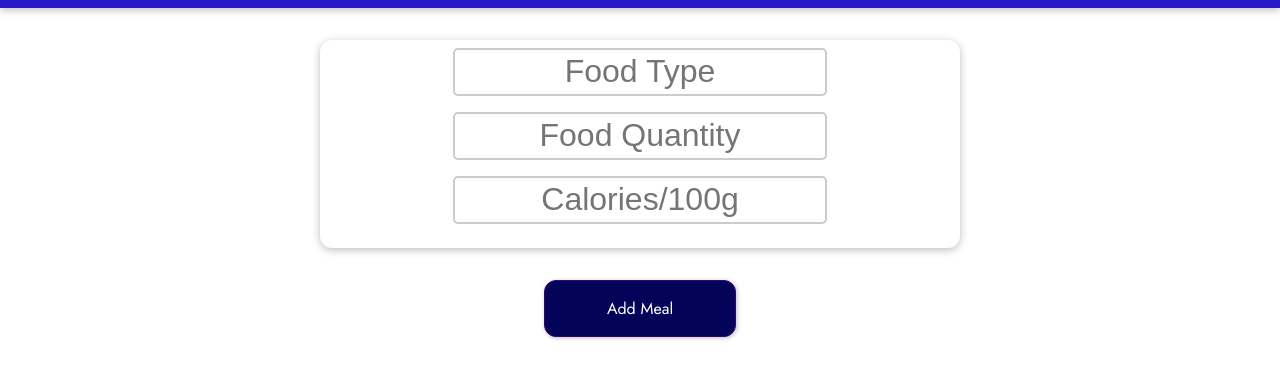
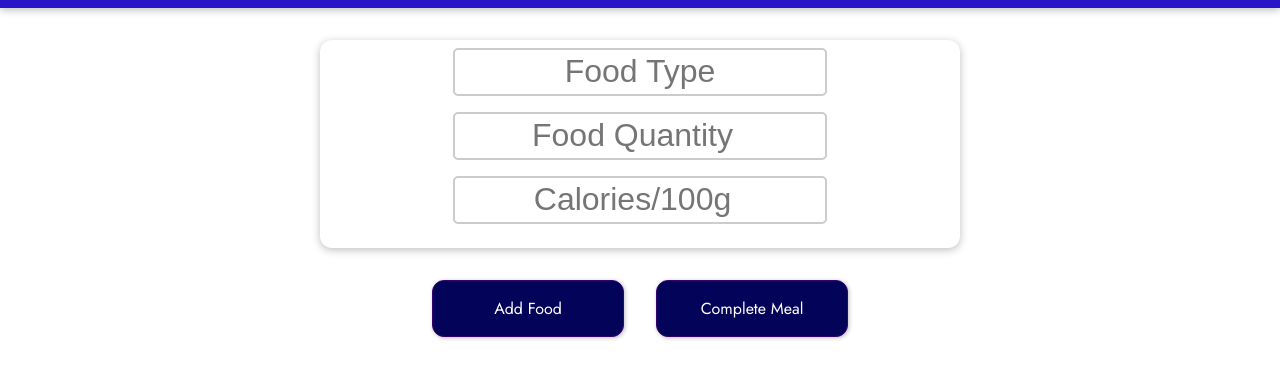
Before and after one commit to StanciuDragosIoan/calories_app_vue_js, a plain HTML site: page index.html in a window 1280 px wide. Shown: the part 97-476 px from the top of the page. Drawn offline with nearby package versions, Linux system fonts and the light colour scheme.

Commit message:
Add files via upload

```diff
--- a/app.js
+++ b/app.js
@@ -70,6 +70,10 @@ const app = Vue.createApp({
 
         grab100(e) {
             this.mealState.caloriesPer100 = e.target.value;
+        },
+
+        completeMeal() {
+            alert("meal complete..");
         }
     }
 });
--- a/index.html
+++ b/index.html
@@ -19,11 +19,12 @@
     <div id="game">
       <section id="monster" class="container">
         <input v-model="mealState.type" @change="grabType" class="field" placeholder="Food Type" type="text">
-        <input v-model="mealState.quantity"  @change="grabQuantity"  class="field" placeholder="Food Quantity" type="text">
-        <input v-model="mealState.caloriesPer100"  @change="grab100"  class="field" placeholder="Calories/100g" type="text">
+        <input type="number" v-model="mealState.quantity"  @change="grabQuantity"  class="field" placeholder="Food Quantity" type="text">
+        <input type="number" v-model="mealState.caloriesPer100"  @change="grab100"  class="field" placeholder="Calories/100g" type="text">
       </section>
       <section id="controls">
-        <button @click="grabMeal">Add Meal</button>
+        <button @click="grabMeal">Add Food</button>
+        <button @click="completeMeal">Complete Meal</button>
       </section>
       <section v-if="meals.length>0" id="log" class="container">
         <h2>Meals</h2>
@@ -31,12 +32,14 @@
             class="meal-card"
             v-for="meal in meals"
           >
-            <p>Meal: {{meal.food}}</p>
+            <p>Food: {{meal.food}}</p>
             <p>Meal Calories: {{meal.calories}}</p>
           </div>
           <h2 class="total">Total: {{totalMeals}}</h2>
 
       </section>
+
+
     </div>
   </body>
 </html>
```
